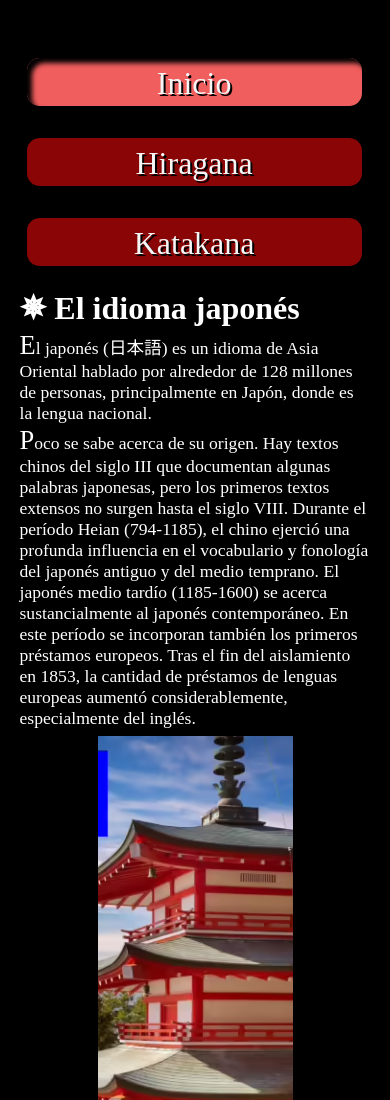
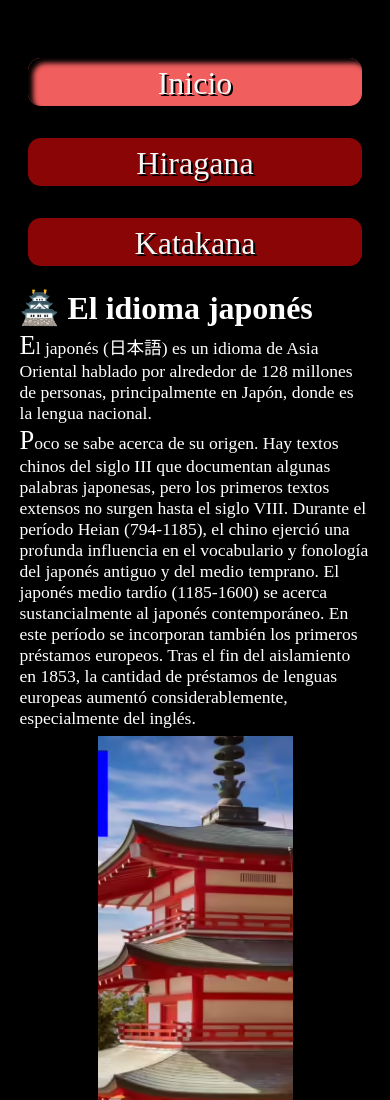
Before and after one commit to PilarVF/TrabajoLdM1T, a plain HTML site: page index.html in a window 390 px wide. Shown: the top 1100 px of the page. Drawn offline with Linux system fonts and the light colour scheme.

Commit message:
Update style.css

```diff
--- a/style.css
+++ b/style.css
@@ -11,7 +11,7 @@ body {
 
 nav {
     display: flex;
-    flex-direction: row;
+    justify-content: space-around;
     background-color: rgb(198, 40, 40);
 }
 
@@ -46,7 +46,7 @@ h1 {
 }
 
 h1::before {
-    content: "✵ ";
+    content: "🏯 ";
 }
 
 h1:hover {
@@ -157,13 +157,14 @@ footer {
     nav {
         flex-direction: column;
         flex: 50%;
+        align-items: center;
         background-color: transparent;
     }
 }
 
 @media screen and (max-width: 600px) {
     a {
-        width: 95.5%;
+        width: 95%;
         background-color: rgb(138, 6, 6);
     }
 }
```
